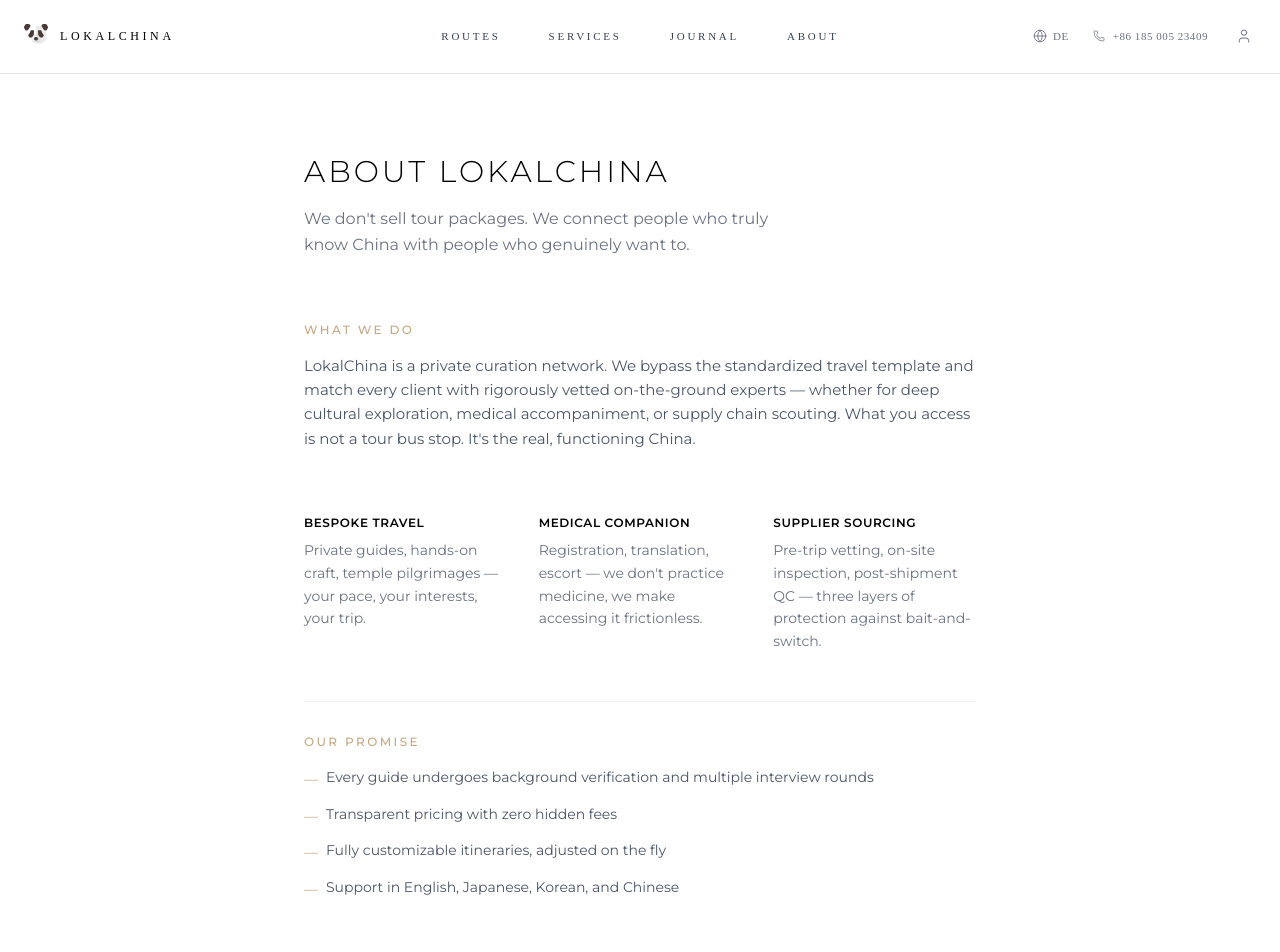
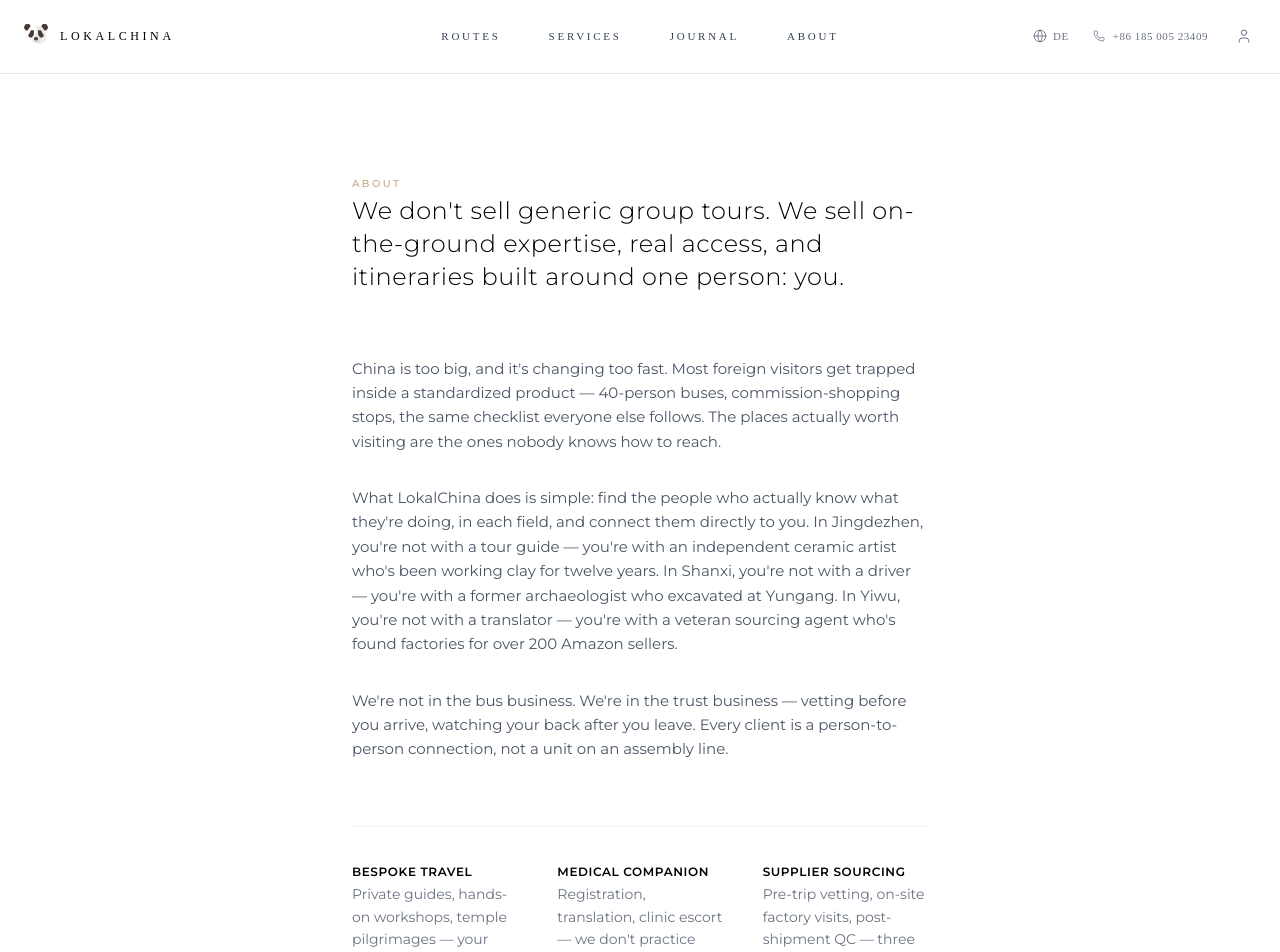
Before and after one commit to FreakTelevision/lokalchina, a Next.js app: page /de/about in a window 1280 px wide. Shown: the top 952 px of the page. Built offline with nearby package versions, Linux system fonts and the light colour scheme; a web font is replaced by a local one.

Commit message:
Rewrite About: honest copy, no logo, no promises, 3 biz pillars

```diff
--- a/src/app/[locale]/(default)/about/page.tsx
+++ b/src/app/[locale]/(default)/about/page.tsx
@@ -1,4 +1,5 @@
 import { Montserrat } from "next/font/google";
+import Link from "next/link";
 
 const montserrat = Montserrat({ subsets: ["latin"], weight: ["300", "400", "500", "600"] });
 
@@ -7,86 +8,64 @@
   const zh = locale === "zh";
 
   return (
-    <div className={`bg-white min-h-screen py-20 px-6 ${montserrat.className}`}>
-      <div className="max-w-2xl mx-auto">
-        <div className="mb-16 space-y-4">
-          <h1 className="text-3xl font-light tracking-widest uppercase text-black">
-            {zh ? "关于 LokalChina" : "About LokalChina"}
+    <div className={`bg-white min-h-screen py-24 px-6 ${montserrat.className}`}>
+      <div className="max-w-xl mx-auto space-y-16">
+
+        {/* Intro */}
+        <div className="space-y-4">
+          <span className="text-[10px] tracking-[0.25em] uppercase text-[#c5a880] font-medium">About</span>
+          <h1 className="text-2xl font-light tracking-wide text-black leading-snug">
+            {zh ? "我们不卖标准化的旅行团。\n我们卖的是在地的行家、真实的路子、和为你一个人定制的行程。" : "We don't sell generic group tours. We sell on-the-ground expertise, real access, and itineraries built around one person: you."}
           </h1>
-          <p className="text-base text-gray-500 leading-relaxed max-w-lg">
+        </div>
+
+        {/* Body */}
+        <div className="space-y-8 text-[15px] leading-relaxed text-gray-600">
+          <p>
             {zh
-              ? "我们不卖旅行团。我们把真正了解中国的人，带给真正想了解中国的人。"
-              : "We don't sell tour packages. We connect people who truly know China with people who genuinely want to."}
+              ? "中国太大了，变化太快。大多数外国游客被标准化的旅行产品框死——40人大巴、购物回扣点、永远不变的打卡路线。真正值得去的地方反而没人带路。"
+              : "China is too big, and it's changing too fast. Most foreign visitors get trapped inside a standardized product — 40-person buses, commission-shopping stops, the same checklist everyone else follows. The places actually worth visiting are the ones nobody knows how to reach."}
+          </p>
+          <p>
+            {zh
+              ? "LokalChina 做的事情很朴素：找到每个领域里真正懂行的本地人，然后把他们直接介绍给你。你在景德镇跟的不是导游，是一个做了十二年陶瓷的独立艺术家。你在山西跟的不是司机，是参与过云冈石窟发掘的前考古工作者。你在义乌跟的不是翻译，是帮200多家亚马逊卖家找过工厂的采购老手。"
+              : "What LokalChina does is simple: find the people who actually know what they're doing, in each field, and connect them directly to you. In Jingdezhen, you're not with a tour guide — you're with an independent ceramic artist who's been working clay for twelve years. In Shanxi, you're not with a driver — you're with a former archaeologist who excavated at Yungang. In Yiwu, you're not with a translator — you're with a veteran sourcing agent who's found factories for over 200 Amazon sellers."}
+          </p>
+          <p>
+            {zh
+              ? "我们不做大巴生意。我们做的是信任生意——在你来之前帮你筛选、在你走之后帮你盯货。每一个客户都是一个人对一个人的连接，不是流水线上的一单。"
+              : "We're not in the bus business. We're in the trust business — vetting before you arrive, watching your back after you leave. Every client is a person-to-person connection, not a unit on an assembly line."}
           </p>
         </div>
 
-        <article className="space-y-12">
-          <div>
-            <h2 className="text-xs tracking-[0.2em] uppercase text-[#c5a880] font-medium mb-4">What We Do</h2>
-            <p className="text-[15px] leading-relaxed text-gray-600">
-              {zh
-                ? "LokalChina 是一个私人策展网络。我们绕过标准化的旅行模板，为每一位客户匹配经过严格甄选的在地专家——无论是深度文化探索、医疗陪同，还是供应链考察，我们确保您接触到的不是旅游大巴的停靠点，而是真实运转的中国。"
-                : "LokalChina is a private curation network. We bypass the standardized travel template and match every client with rigorously vetted on-the-ground experts — whether for deep cultural exploration, medical accompaniment, or supply chain scouting. What you access is not a tour bus stop. It's the real, functioning China."}
-            </p>
-          </div>
-
-          <div className="grid sm:grid-cols-3 gap-8 pt-4">
+        {/* Three pillars */}
+        <div className="grid sm:grid-cols-3 gap-10 pt-8 border-t border-gray-100">
           <div className="space-y-2">
-              <h3 className="text-xs font-semibold tracking-wider uppercase text-black">
+            <Link href="/en/routes/jingdezhen-ceramics" className="text-xs font-semibold tracking-wider uppercase text-black hover:text-[#c5a880] transition-colors">
               {zh ? "定制旅行" : "Bespoke Travel"}
-              </h3>
+            </Link>
             <p className="text-sm text-gray-500 leading-relaxed">
-                {zh
-                  ? "私人向导、手作体验、古建朝圣——你的节奏，你的兴趣，你的旅程。"
-                  : "Private guides, hands-on craft, temple pilgrimages — your pace, your interests, your trip."}
+              {zh ? "私人向导、手作工坊、古建朝圣——你的节奏，你的旅程。" : "Private guides, hands-on workshops, temple pilgrimages — your pace, your trip."}
             </p>
           </div>
           <div className="space-y-2">
-              <h3 className="text-xs font-semibold tracking-wider uppercase text-black">
+            <Link href="/en/services/medical-concierge" className="text-xs font-semibold tracking-wider uppercase text-black hover:text-[#c5a880] transition-colors">
               {zh ? "医疗陪同" : "Medical Companion"}
-              </h3>
+            </Link>
             <p className="text-sm text-gray-500 leading-relaxed">
-                {zh
-                  ? "挂号、翻译、陪同检查——我们不做诊疗，我们让诊疗过程畅通无阻。"
-                  : "Registration, translation, escort — we don't practice medicine, we make accessing it frictionless."}
+              {zh ? "挂号、翻译、陪同检查——我们不做诊疗，我们让诊疗过程畅通无阻。" : "Registration, translation, clinic escort — we don't practice medicine, we make accessing it seamless."}
             </p>
           </div>
           <div className="space-y-2">
-              <h3 className="text-xs font-semibold tracking-wider uppercase text-black">
+            <Link href="/en/routes/yiwu-yongkang-sourcing" className="text-xs font-semibold tracking-wider uppercase text-black hover:text-[#c5a880] transition-colors">
               {zh ? "供应链寻源" : "Supplier Sourcing"}
-              </h3>
+            </Link>
             <p className="text-sm text-gray-500 leading-relaxed">
-                {zh
-                  ? "出行前筛选、工厂实地考察、离境后验货——三重防护，杜绝货不对板。"
-                  : "Pre-trip vetting, on-site inspection, post-shipment QC — three layers of protection against bait-and-switch."}
+              {zh ? "出行前筛选、工厂实地考察、离境后验货——三重防护，杜绝货不对板。" : "Pre-trip vetting, on-site factory visits, post-shipment QC — three shields against bait-and-switch."}
             </p>
           </div>
         </div>
 
-          <div className="pt-8 border-t border-gray-100">
-            <h2 className="text-xs tracking-[0.2em] uppercase text-[#c5a880] font-medium mb-4">
-              {zh ? "我们的承诺" : "Our Promise"}
-            </h2>
-            <ul className="space-y-3 text-sm text-gray-600 leading-relaxed">
-              <li className="flex items-start gap-2">
-                <span className="text-[#c5a880] mt-0.5">—</span>
-                {zh ? "每一位向导都经过背景审查和多轮面试" : "Every guide undergoes background verification and multiple interview rounds"}
-              </li>
-              <li className="flex items-start gap-2">
-                <span className="text-[#c5a880] mt-0.5">—</span>
-                {zh ? "价格透明，不设隐藏费用" : "Transparent pricing with zero hidden fees"}
-              </li>
-              <li className="flex items-start gap-2">
-                <span className="text-[#c5a880] mt-0.5">—</span>
-                {zh ? "行程完全可定制，随时按需调整" : "Fully customizable itineraries, adjusted on the fly"}
-              </li>
-              <li className="flex items-start gap-2">
-                <span className="text-[#c5a880] mt-0.5">—</span>
-                {zh ? "中文、英文、日文、韩文等多语言支持" : "Support in English, Japanese, Korean, and Chinese"}
-              </li>
-            </ul>
-          </div>
-        </article>
       </div>
     </div>
   );
```
Lines whose indentation alone changed are shown as unchanged.
